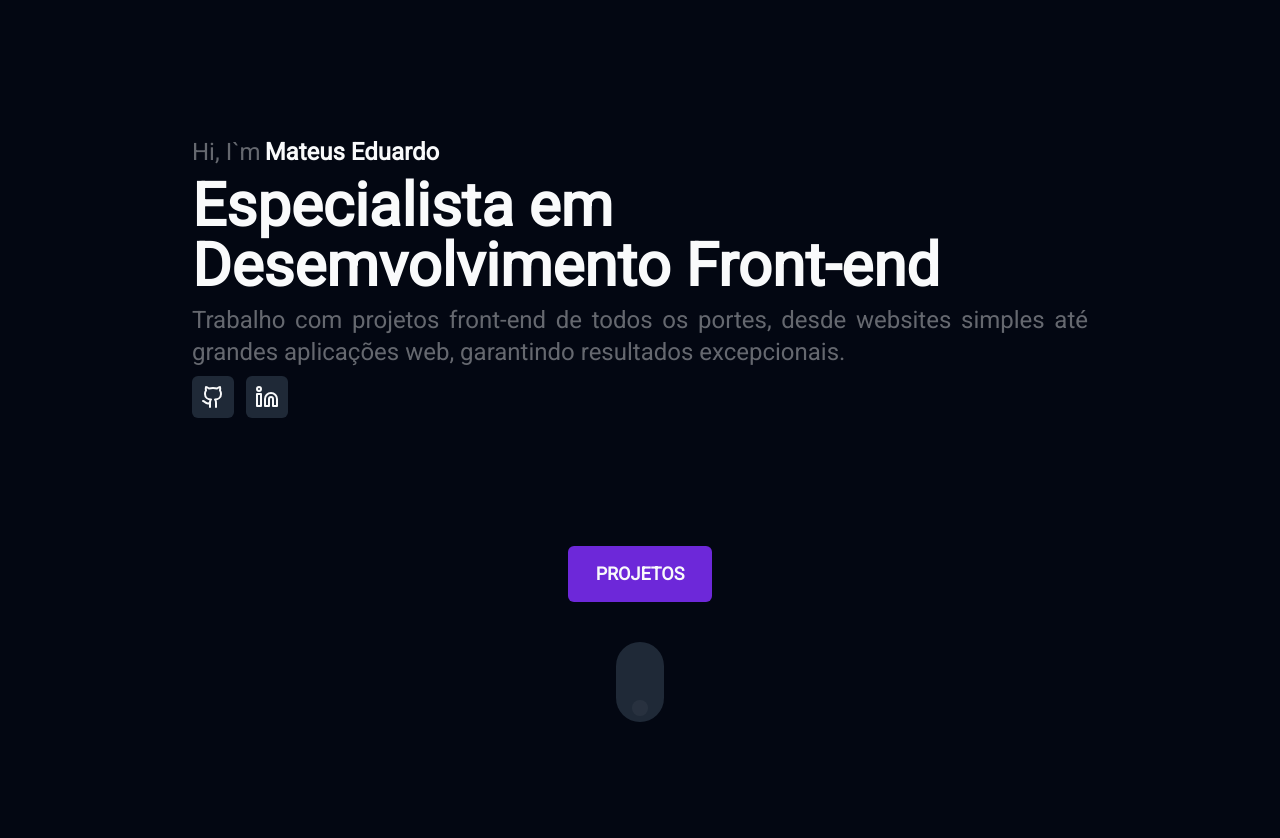
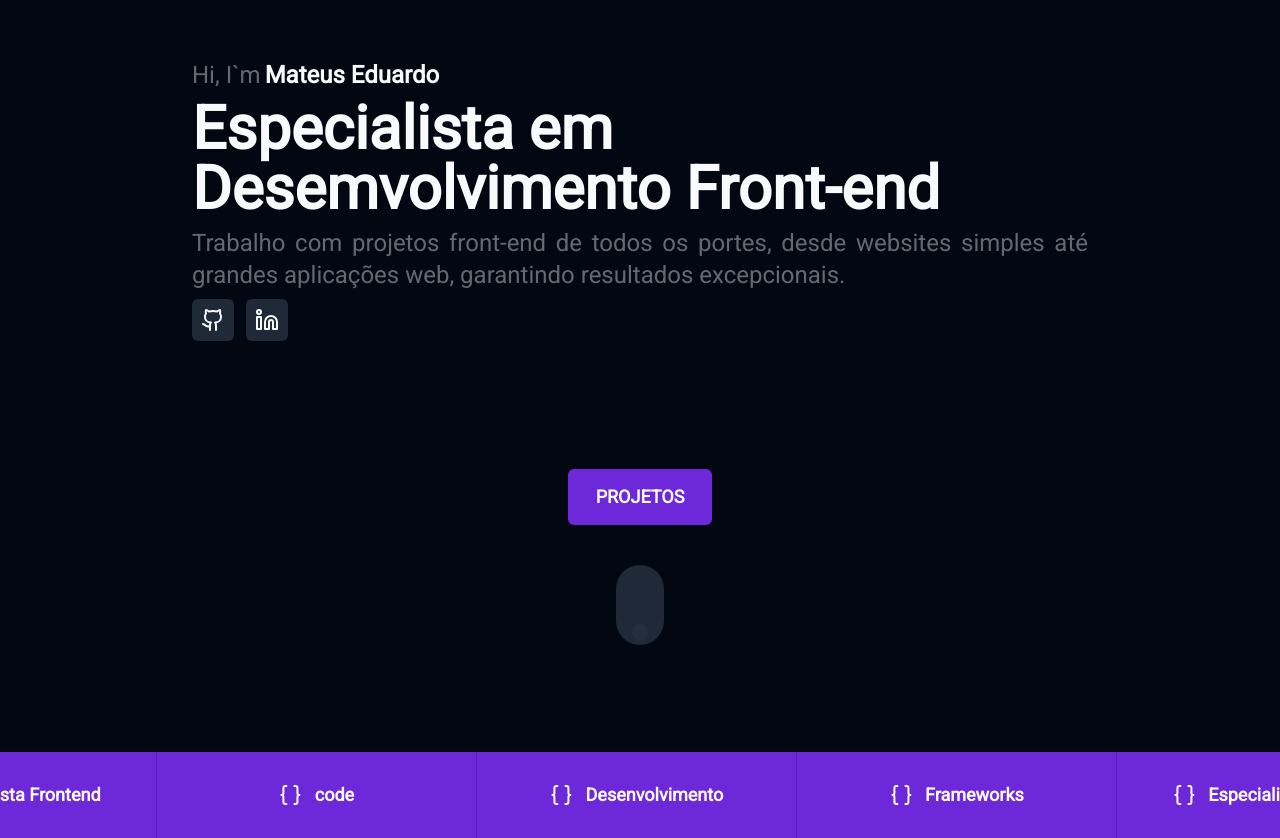
Before and after one commit to mateusedua/portfolio, a Next.js app: page / in a window 1280 px wide. Shown: the part 160-998 px from the top of the page. Before the commit the page ends 890 px from the top, so only its background shows below. Built offline with nearby package versions, Linux system fonts and the light colour scheme.

Commit message:
add badge carousel in home page

```diff
--- a/src/app/(home)/page.tsx
+++ b/src/app/(home)/page.tsx
@@ -1,11 +1,12 @@
 "use client"
 
-import Header from "../_components/Header"
-import { motion } from "framer-motion"
-import { Button } from "../_components/ui/button"
-import Link from "next/link"
+import Header from "../_components/Header";
+import { motion } from "framer-motion";
+import { Button } from "../_components/ui/button";
+import Link from "next/link";
 import { Github, Linkedin } from 'lucide-react';
-import { Badge } from "../_components/ui/badge"
+import { Badge } from "../_components/ui/badge";
+import BadgeCarousel from "./_components/BadgeCarousel";
 
 const Home = () => {
     return (
@@ -15,7 +16,7 @@ const Home = () => {
             <motion.div
                 initial={{ opacity: 0, scale: 0.5 }}
                 animate={{ opacity: 1, scale: 1 }}
-                className="flex flex-col mt-72 justify-center items-center p-2"
+                className="flex flex-col mt-28 justify-center items-center p-2 h-screen"
             >
                 <div className="flex flex-col max-w-4xl gap-2">
                     <div className="flex items-center gap-1">
@@ -46,6 +47,7 @@ const Home = () => {
                     </div>
                 </div>
             </motion.div>
+            <BadgeCarousel />
         </>
     )
 }
```
